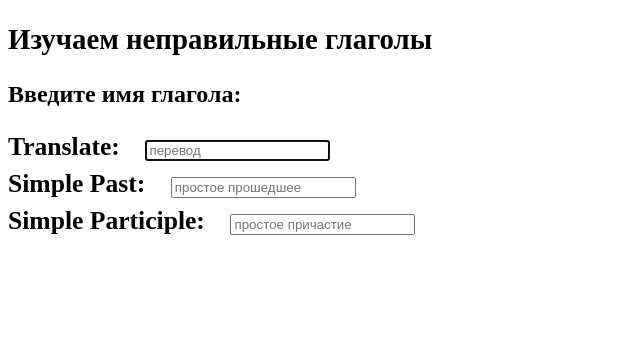
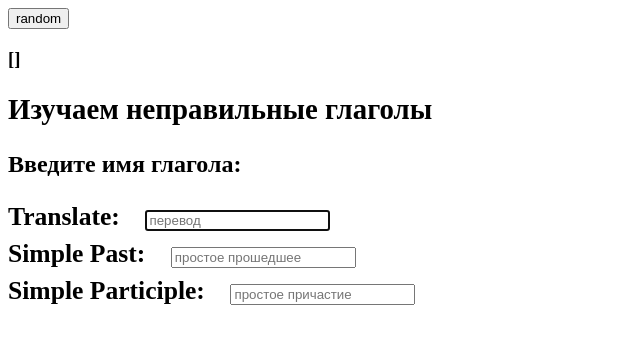
Before and after one commit to AlexMurrr/irregularVerbsCompositionAPI, a Vue app: page / in a window 1280 px wide. Shown: the top 344 px of the page, without its empty margins (0-640 px from the left). Built offline with nearby package versions, Linux system fonts and the light colour scheme.

Commit message:
feat: create object composed of array irregular verbs and method random selection of them

```diff
--- a/src/App.vue
+++ b/src/App.vue
@@ -4,12 +4,19 @@
     import simplePast from "./components/simplePastV.vue"
     import simpleParticiple from "./components/simpleParticipleV.vue"
     import ver from "./components/verbRendom.vue"
-    import {usePinia} from '@/stores/verbs'
+    import {useStore} from './stores/verbs'
+    import {mapActions, storeToRefs} from 'pinia'
 
-    console.log(usePinia)
+
+    const useStoreVerb = useStore();
+    const {indexverb, rendArrFromVerbForms} = storeToRefs(useStoreVerb);
+    const {rendomNumFromVerbs} = useStoreVerb;
 </script>
 
 <template>
+<button @click="rendomNumFromVerbs">random</button>
+<h3>{{indexverb}}</h3>
+<h3>{{rendArrFromVerbForms}}</h3>
   <main>
     <h1V/>
     <trancelate/>
@@ -17,6 +24,7 @@
     <simpleParticiple/>
     <ver/>
   </main>
+
 </template>
 
 <style>
--- a/src/components/verbRendom.vue
+++ b/src/components/verbRendom.vue
@@ -1,14 +1,11 @@
 <script>
 import h1V from './h1V.vue'
+
 export default{
 
   data(){
     return{
-        verbForms: {
-            1: ['be', '[быть, являться]', "['was, were']", 'been'],
-            2: ['beat', '[бить, колотить]', 'beat', 'beaten'],
-            3: ['become', 'становиться', 'became', 'become']
-        }
+
     }
   },
   computed:{
@@ -24,7 +21,7 @@ export default{
 
 <template>
     <div>
-        {{verbForms[rendomNumFromVerbs]}}
+
     </div>
 </template>
 
--- a/src/main.js
+++ b/src/main.js
@@ -3,5 +3,5 @@ import App from './App.vue'
 import { createPinia } from 'pinia'
 
 const app = createApp(App)
-app.use(createPinia)
+app.use(createPinia())
 app.mount('#app')
--- a/src/stores/verbs.js
+++ b/src/stores/verbs.js
@@ -4,9 +4,24 @@ export const  useStore = defineStore('storeId', {
 
   state: () => {
     return {
-      counter: 0,
-      name: 'Eduardo',
-      isAdmin: true,
+    verbForms: {
+      0: ['be', '[быть, являться]', "['was, were']", 'been'],
+      1: ['beat', '[бить, колотить]', 'beat', 'beaten'],
+      2: ['become', 'становиться', 'became', 'become'],
+      3: ['begin', 'начинать', 'began', 'begun'],
+      4: ['bend', 'гнуть', 'bent', 'bent'],
+      5: ['bet', 'держать пари', 'bet', 'bet']
+    },
+    rendArrFromVerbForms: [],
     }
   },
+  getters:{
+
+  },
+  actions:{
+    rendomNumFromVerbs (){
+      this.rendArrFromVerbForms = this.verbForms[Math.floor(Math.random() *
+        Object.keys(this.verbForms).length)]
+  }
+  }
 })
```
